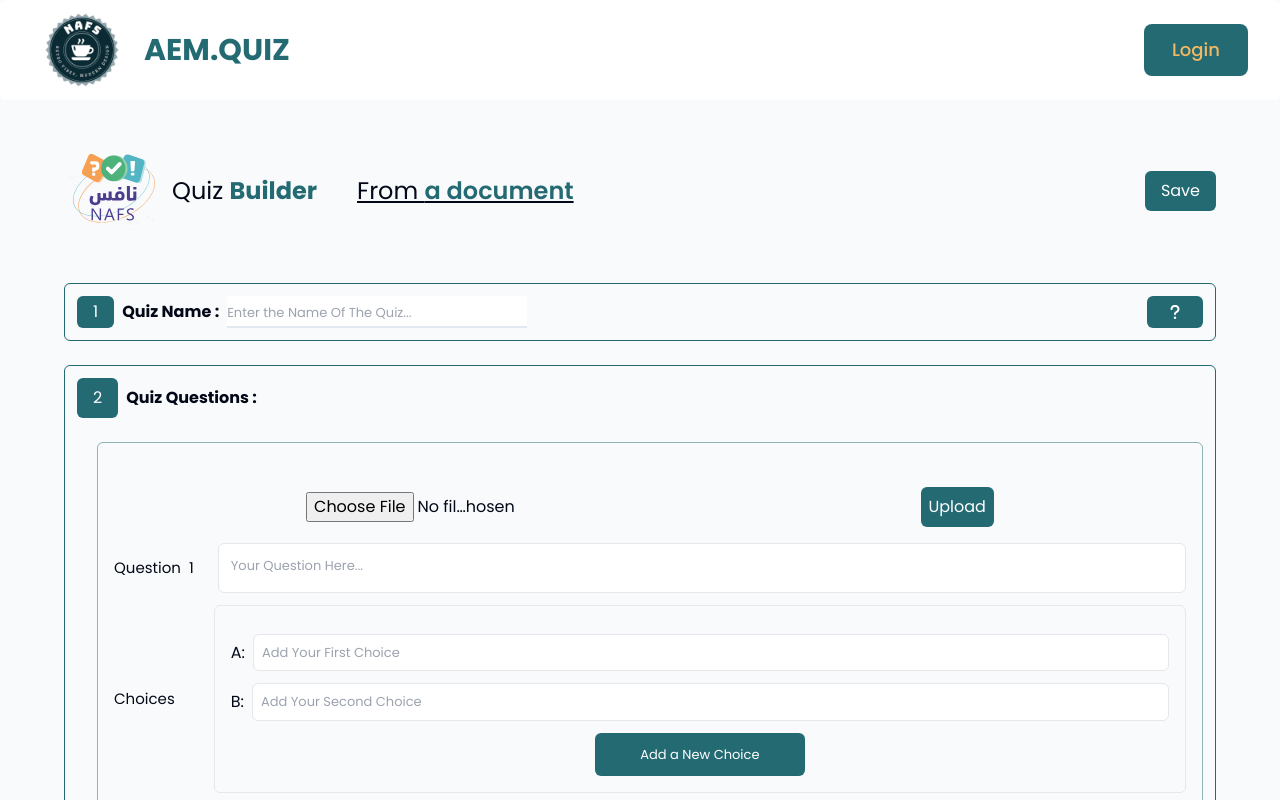
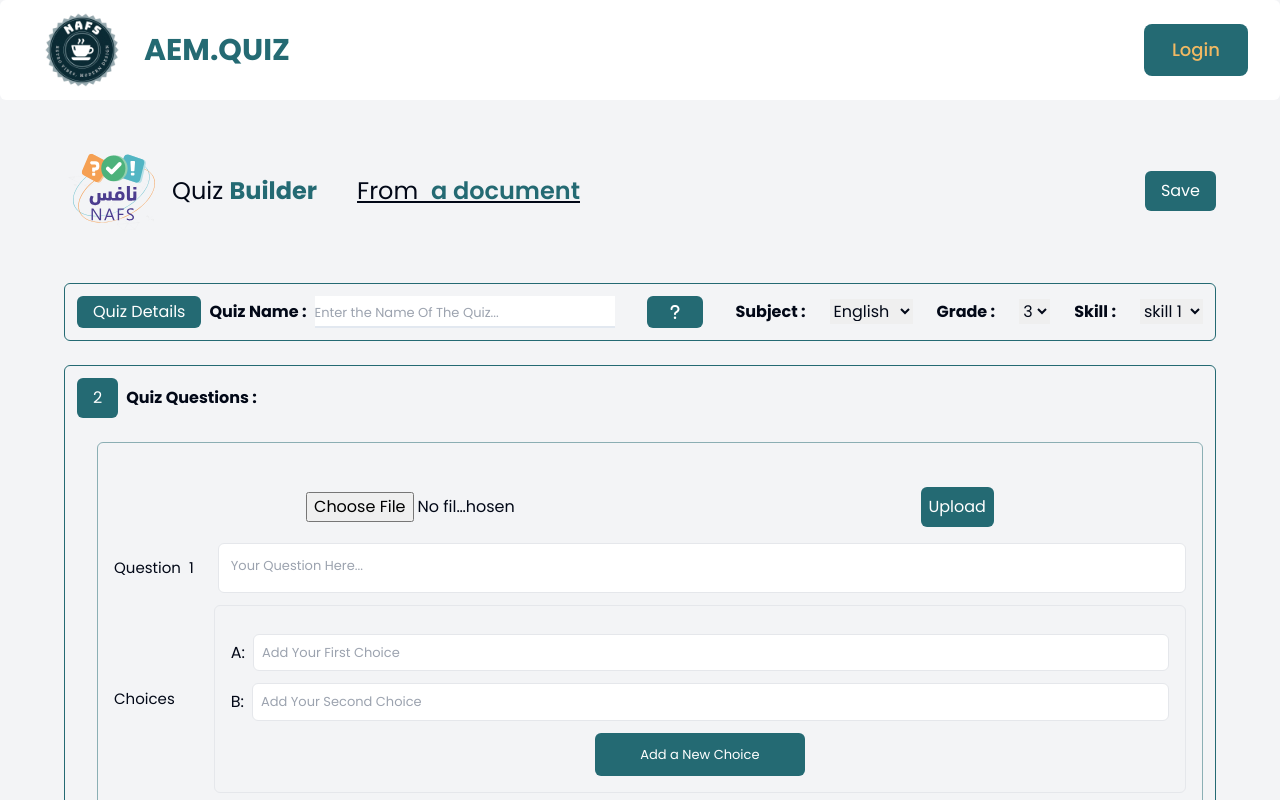
Before and after one commit to Ashraf2040/NAFS-Platform, a Next.js app: page /quiz-build in a window 1280 px wide. Shown: the top 800 px of the page. Built offline with nearby package versions, Linux system fonts and the light colour scheme; no server answers; the database is empty; a web font is replaced by a local one.

Commit message:
adding filters

```diff
--- a/app/Components/QuizBuildPage/QuizBuildNav.js
+++ b/app/Components/QuizBuildPage/QuizBuildNav.js
@@ -1,4 +1,5 @@
-'use client';
+"use client";
+
 import React, { useEffect, useState } from 'react';
 import Image from 'next/image';
 import useGlobalContextProvider from '@/app/ContextApi';
@@ -41,24 +42,18 @@ function QuizBuildNav({ newQuiz, setNewQuiz }) {
   const router = useRouter();
   const [isLoading, setIsLoading] = useState(false);
   const [questionImage, setQuestionImage] = useState("");
-  const questionImageUrl=useSelector((state)=>state.question.questionImageUrl)
+  const questionImageUrl = useSelector((state) => state.question.questionImageUrl);
 
+  const quizAssets = useSelector((state) => state.question.quizAssets);
 
-  // if(questionImageUrl){
-  //   console.log("questionImageUrl, ",questionImageUrl)
-  //   setQuestionImage(questionImageUrl)
-  // }
-  const quizAssets = useSelector((state) => state.question.quizAssets);
   async function createNewQuiz() {
-
-
     try {
       setIsLoading(true);
       const textIcon = convertFromFaToText(newQuiz.icon);
-       if(questionImageUrl){
-          console.log("questionImageUrl, ",questionImageUrl)
-          setQuestionImage(questionImageUrl)
-        }
+      if (questionImageUrl) {
+        console.log("questionImageUrl, ", questionImageUrl);
+        setQuestionImage(questionImageUrl);
+      }
       const quizWithTextIcon = {
         ...newQuiz,
         icon: textIcon,
@@ -105,7 +100,6 @@ function QuizBuildNav({ newQuiz, setNewQuiz }) {
       return;
     }
 
-
     if (selectedQuiz) {
       const updatedQuiz = [...allQuizzes]; // Assuming allQuizzes contains the current state of quizzes
       const findIndexQuiz = updatedQuiz.findIndex(
@@ -116,7 +110,7 @@ function QuizBuildNav({ newQuiz, setNewQuiz }) {
         updatedQuiz[findIndexQuiz] = newQuiz;
       }
       const id = updatedQuiz[findIndexQuiz]._id;
-      console.log("your id is ",id)
+      console.log("your id is ", id);
       const convertIconText = convertFromFaToText(
         updatedQuiz[findIndexQuiz].icon,
       );
@@ -143,16 +137,14 @@ function QuizBuildNav({ newQuiz, setNewQuiz }) {
     } else {
       createNewQuiz();
 
-       router.push('/'); // Navigate to main page
-        // dispatch(restQuizAssets())
+      router.push('/'); // Navigate to main page
+      // dispatch(restQuizAssets())
     }
   }
-  const dispatch=useDispatch()
- const handleClikSave = () => {
-
+  const dispatch = useDispatch();
+  const handleClikSave = () => {
     saveQuiz();
-    dispatch(restQuizAssets())
-
+    dispatch(restQuizAssets());
   };
 
   return (
@@ -162,12 +154,10 @@ function QuizBuildNav({ newQuiz, setNewQuiz }) {
         <span className="text-2xl">
           Quiz <span className="text-theme font-bold">Builder</span>
         </span>
-        <Link href="/upload-file" className='text-2xl md:ml-8 underline cursor-pointer '>From  <span className='text-theme font-semibold'>a document</span></Link>
+        <Link href="/upload-file" className='text-2xl md:ml-8 underline cursor-pointer '>From  <span className='text-theme font-semibold'>a document</span></Link>
       </div>
       <button
-        onClick={
-         handleClikSave
-        }
+        onClick={handleClikSave}
         className="p-2 px-4 bg-theme rounded-md text-white"
       >
         {isLoading ? 'Loading...' : 'Save'}
--- a/app/Components/QuizBuildPage/QuizBuildTitle.js
+++ b/app/Components/QuizBuildPage/QuizBuildTitle.js
@@ -6,7 +6,7 @@ import { faCode } from '@fortawesome/free-solid-svg-icons';
 import useGlobalContextProvider from '@/app/ContextApi';
 import convertToFaIcons from '@/app/convertToFaIcons';
 
-function QuizBuildTitle({ focusProp, onChangeQuizTitle }) {
+function QuizBuildTitle({ focusProp, onChangeQuizTitle, onSubjectChange, onGradeChange,onSkillChange, newQuiz}) {
   const { openBoxToggle, selectedIconObject, selectedQuizObject } =
     useGlobalContextProvider();
   const { selectedQuiz } = selectedQuizObject;
@@ -18,10 +18,32 @@ function QuizBuildTitle({ focusProp, onChangeQuizTitle }) {
 
   const { openIconBox, setOpenIconBox } = openBoxToggle;
   const { selectedIcon, setSelectedIcon } = selectedIconObject;
+  const [subject, setSubject] = useState('');
+  const [grade, setGrade] = useState('');
+  const [skill, setSkill] = useState('');
 
   function handleTextInputChange(text) {
     setQuizTitle(text);
     onChangeQuizTitle(text);
+  }
+  // function handleSubjectChange(event) {
+  //   setSubject(event.target.value);
+  //   onSubjectChange(event.target.value); // Pass the selected subject to the parent component
+  // }
+
+  function handleSubjectChange(event) {
+    const selectedSubject = event.target.value; // Capture the selected value
+    setSubject(selectedSubject); // Update the state
+    onSubjectChange(selectedSubject); // Pass the selected value to the parent component
+  }
+
+  function handleGradeChange(event) {
+    setGrade(event.target.value);
+    onGradeChange(event.target.value); // Pass the selected grade to the parent component
+  }
+  function handleSkillChange(event) {
+    setSkill(event.target.value);
+    onSkillChange(event.target.value); // Pass the selected grade to the parent component
   }
 
   useEffect(() => {
@@ -38,13 +60,25 @@ function QuizBuildTitle({ focusProp, onChangeQuizTitle }) {
       setSelectedIcon(copySelectedIcon);
     }
   }, [selectedIcon, setSelectedIcon]);
+  useEffect(() => {
+    if (newQuiz.subject === '') { // Check if subject is empty
+      handleSubjectChange('English'); // Call handleSubjectChange with initial value
+    }
+    if (newQuiz.grade === '') { // Check if grade is empty
+      handleGradeChange('3'); // Call handleGradeChange with initial value
+    }
+  }, [newQuiz.subject, newQuiz.grade, handleSubjectChange, handleGradeChange ,handleSkillChange]);
 
   return (
     <div className="p-3 flex justify-between border border-theme  rounded-md">
       <div className="flex gap-2">
-        <div className="flex gap-2 items-center">
-          <div className="bg-theme px-4 py-1 rounded-md text-white">1</div>
+        <div className="flex  items-center gap-2">
+          <div className="bg-theme px-4 py-1 rounded-md text-white">Quiz Details</div>
+
+
           <span className="font-bold">Quiz Name : </span>
+
+
         </div>
         <input
           onChange={(e) => {
@@ -55,6 +89,7 @@ function QuizBuildTitle({ focusProp, onChangeQuizTitle }) {
           className="outline-none border-b-2 pt-1 w-[300px] text-[13px]"
           placeholder="Enter the Name Of The Quiz..."
         />
+
       </div>
       <FontAwesomeIcon
         onClick={() => {
@@ -65,6 +100,26 @@ function QuizBuildTitle({ focusProp, onChangeQuizTitle }) {
         width={40}
         className="text-white p-2 rounded-md bg-theme cursor-pointer"
       />
+      <div className='gap-6 flex items-center justify-center'>
+        <span className='font-bold'>Subject :</span>
+        <select name="subject" id="" value={newQuiz.subject} onChange={handleSubjectChange}>
+  <option value="English" selected>English</option>
+  <option value="Math">Math</option>
+  <option value="Science">Science</option>
+</select>
+        <span className='font-bold'>Grade :</span>
+        <select name="grade" id="" value={newQuiz.grade} onChange={handleGradeChange}>
+          <option value="3" >3</option>
+          <option value="6">6</option>
+          <option value="8">8</option>
+        </select>
+        <span className='font-bold'>Skill :</span>
+        <select name="grade" id="" value={newQuiz.skill} onChange={handleSkillChange}>
+          <option value="skill 1" >skill 1</option>
+          <option value="skill 2">skill 2</option>
+          <option value="skill 3">skill 3</option>
+        </select>
+      </div>
     </div>
   );
 }
--- a/app/Components/QuizzesArea.js
+++ b/app/Components/QuizzesArea.js
@@ -10,6 +10,7 @@ import { useSession } from 'next-auth/react';
 import { connectToDB } from '@/libs/mongoDB';
 import Link from 'next/link';
 import Hero from './Hero';
+import { CloudCog } from 'lucide-react';
 
 function QuizzesArea({ props }) {
   const { allQuizzes, userObject, isLoadingObject } =
@@ -18,6 +19,9 @@ function QuizzesArea({ props }) {
   const { user, setUser } = userObject;
   const [students, setStudents] = useState([])
   const [statShow, setStatShow] = useState(false)
+  const [subject, setSubject] = useState('Math')
+  const [grade, setGrade] = useState('6')
+  const [skill, setSkill] = useState('')
   const { isLoading } = isLoadingObject;
   // console.log(isLoading);
   const {data:session}=useSession()
@@ -44,6 +48,14 @@ function QuizzesArea({ props }) {
               getStudentData();
   }, [setStudents]);
 
+  const filterQuizzes = (quizzes, subject, grade,skill) => {
+    return quizzes.filter(quiz => {
+      return quiz.subject === subject && quiz.grade === grade && quiz.skill === skill;
+    });
+  };
+ const quizzes=     filterQuizzes(allQuizzes, subject, grade,skill);
+
+
 
   return (
     <div className="poppins mx-12 mt-10 h-full  ">
@@ -59,10 +71,36 @@ function QuizzesArea({ props }) {
             ) : (
               <div>
                 <DropDown />
+                <div className='w-3/5 px-4 my-6 py-3 mx-auto rounded-md bg-theme font-bold text-white flex items-center justify-between '>
+                  <h1>Choose Your Quiz  →</h1>
+                 <div> <span className='mr-2'>Subject:</span>
+                  <select name="subject" id="" className='text-theme px-2 rounded-md'onChange={(e)=>setSubject(e.target.value)} >
+                    <option value="Math" >Math</option>
+                    <option value="English">English</option>
+                    <option value="Science">Science</option>
+
+                  </select></div>
+                 <div> <span
+                 className='mr-2'>Grade:</span>
+                  <select name="subject" id="" className='text-theme px-2 rounded-md' onChange={(e)=>setGrade(e.target.value)}>
+                    <option value="3">3</option>
+                    <option value="6">6</option>
+                    <option value="8">8</option>
+
+                  </select></div>
+                 <div> <span
+                 className='mr-2'>Skill:</span>
+                  <select name="subject" id="" className='text-theme px-2 rounded-md' onChange={(e)=>setSkill(e.target.value)}>
+                    <option value="skill 1">Skill 1</option>
+                    <option value="skill 2">Skill 2</option>
+                    <option value="skill 3">Skill 3</option>
+
+                  </select></div>
+                </div>
                 <h2 className="text-xl font-bold text-theme px-4 rounded-md py-2 max-w-fit">My Quizzes</h2>
                 <div className="mt-6 flex gap-2 flex-wrap">
                   <div className="flex gap-2 flex-wrap items-center  ">
-                    {allQuizzes.map((singleQuiz, quizIndex) => (
+                    {quizzes.map((singleQuiz, quizIndex) => (
                       <div key={quizIndex} className='flex-grow md:flex-grow-0'>
                         <QuizCard singleQuiz={singleQuiz} />
                       </div>
--- a/app/api/quizzes/route.js
+++ b/app/api/quizzes/route.js
@@ -4,10 +4,10 @@ import { NextResponse } from "next/server";
 
 export async function POST(request) {
   await connectToDB();
-  const { quizTitle, icon, quizQuestions,_id,quizAssets
+  const { quizTitle, icon, quizQuestions,_id,quizAssets,
 
-  } = await request.json();
-  const newQuiz = await Quiz.create({ quizTitle, icon, quizQuestions ,_id,quizAssets
+ grade,subject,skill } = await request.json();
+  const newQuiz = await Quiz.create({ quizTitle, icon, quizQuestions ,_id,quizAssets ,grade,subject,skill
 
   });
 
--- a/app/layout.js
+++ b/app/layout.js
@@ -37,7 +37,7 @@ export default function RootLayout({ children }) {
         <title>NAFS QUIZ APP</title>
       </head>
 
-      <body className={` bg-gray-50  ${poppins.className}   `}>
+      <body className={` bg-gray-100  ${poppins.className}   `}>
       <Provider store={store}>
         <ContextProvider>
 
--- a/app/models/QuizSchema.js
+++ b/app/models/QuizSchema.js
@@ -19,6 +19,10 @@ const questionSchema = new Schema({
 
 const quizSchema = new mongoose.Schema({
   _id: { type: String, required: true },
+  grade: { type: String, required: true },
+  subject: { type: String, required: true },
+  skill: { type: String, required: true },
+
   icon: { type: String, required: true }, // Assuming you store the icon as a string
   quizTitle: { type: String, required: true },
   quizQuestions: { type: [questionSchema], required: true },
--- a/app/quiz-build/page.jsx
+++ b/app/quiz-build/page.jsx
@@ -1,4 +1,5 @@
-'use client';
+"use client"
+
 
 import React, { useState, useEffect } from 'react';
 import QuizBuildNav from '../Components/QuizBuildPage/QuizBuildNav';
@@ -17,10 +18,9 @@ function Page(props) {
   const { selectedIcon } = selectedIconObject;
   const { selectedQuiz } = selectedQuizObject;
   const [focusFirst, setFocusFirst] = useState(true);
-const currentQuestionimageUrl=useSelector((state)=>state.question.questionImageUrl)
-// console.log(currentQuestionimageUrl)
-  const [
-    quizQuestions, setQuizQuestions] = useState(() => {
+  const currentQuestionImageUrl = useSelector((state) => state.question.questionImageUrl);
+
+  const [quizQuestions, setQuizQuestions] = useState(() => {
     if (selectedQuiz) {
       return selectedQuiz.quizQuestions;
     } else {
@@ -28,7 +28,7 @@ const currentQuestionimageUrl=useSelector((state)=>state.question.questionImageU
         {
           id: uuidv4(),
           mainQuestion: '',
-          questionImageUrl:currentQuestionimageUrl,
+          questionImageUrl: currentQuestionImageUrl,
           choices: prefixes.slice(0, 2).map((prefix) => prefix + '. '),
           correctAnswer: '',
           answeredResult: -1,
@@ -52,6 +52,13 @@ const currentQuestionimageUrl=useSelector((state)=>state.question.questionImageU
         icon: selectedIcon.faIcon,
         quizTitle: '',
         quizQuestions: quizQuestions,
+        subject: '', // Initialize subject
+        // grade: '',
+        subject: 'English', // Set default subject
+        grade: '3',
+        skill: '',
+
+         // Initialize grade
         // quizImageUrl:""
       };
     }
@@ -67,6 +74,19 @@ const currentQuestionimageUrl=useSelector((state)=>state.question.questionImageU
       // quizImageUrl:""
     }));
   }, [quizQuestions, selectedIcon.faIcon]);
+  // function handleSubjectChange(subject) {
+  //   setNewQuiz((prevQuiz) => ({ ...prevQuiz, subject }));
+  // }
+  function handleSubjectChange(subject) {
+  setNewQuiz((prevQuiz) => ({ ...prevQuiz, subject }));
+}
+
+  function handleGradeChange(grade) {
+    setNewQuiz((prevQuiz) => ({ ...prevQuiz, grade }));
+  }
+  function handleSkillChange(skill) {
+    setNewQuiz((prevQuiz) => ({ ...prevQuiz, skill }));
+  }
 
   function onChangeQuizTitle(text) {
     setNewQuiz((prevQuiz) => ({ ...prevQuiz, quizTitle: text }));
@@ -78,9 +98,14 @@ const currentQuestionimageUrl=useSelector((state)=>state.question.questionImageU
     setNewQuiz,
   };
 
+
   const quizTitleProps = {
     focusProp: { focus: focusFirst, setFocusFirst },
     onChangeQuizTitle,
+    onSubjectChange: handleSubjectChange,
+    onGradeChange: handleGradeChange,
+    onSkillChange: handleSkillChange,
+    newQuiz, // Pass newQuiz for read-only access
   };
 
   const quizQuestionsProps = {
```
